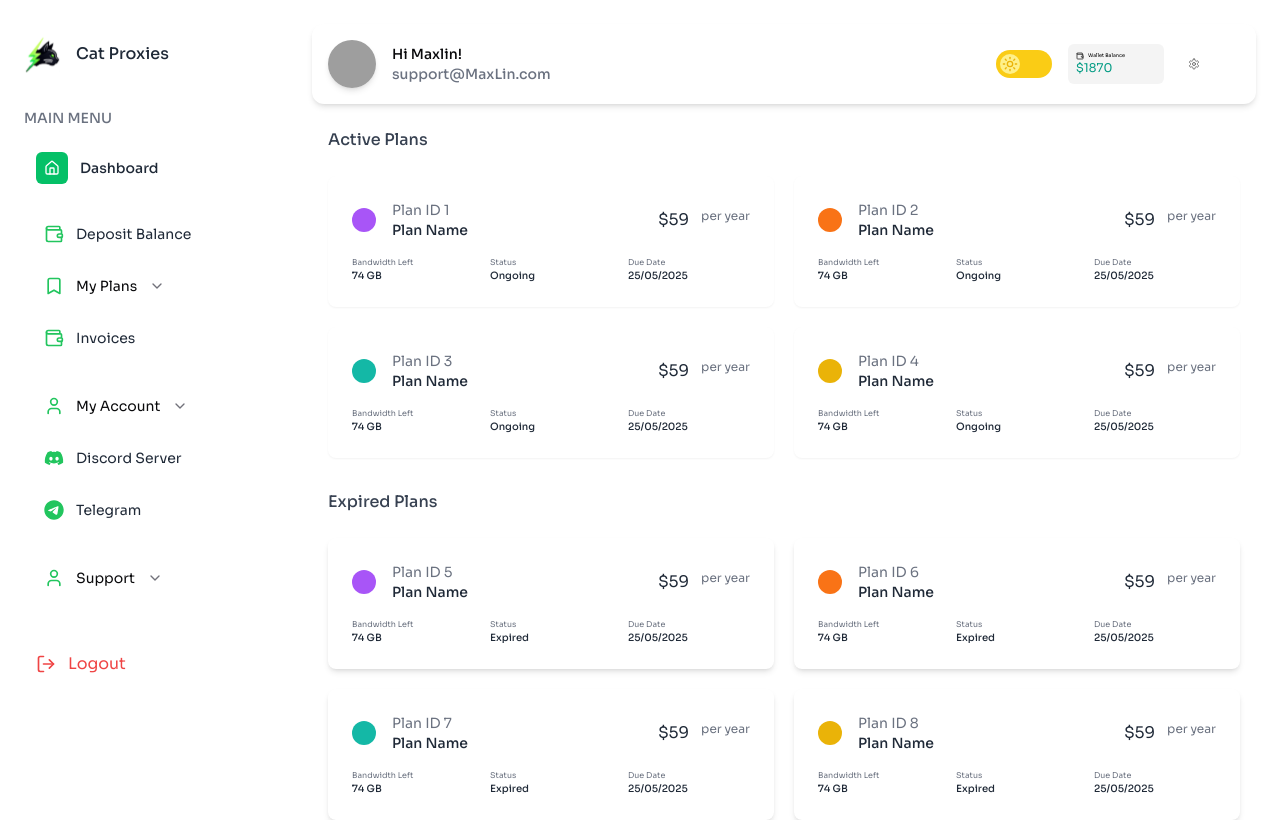
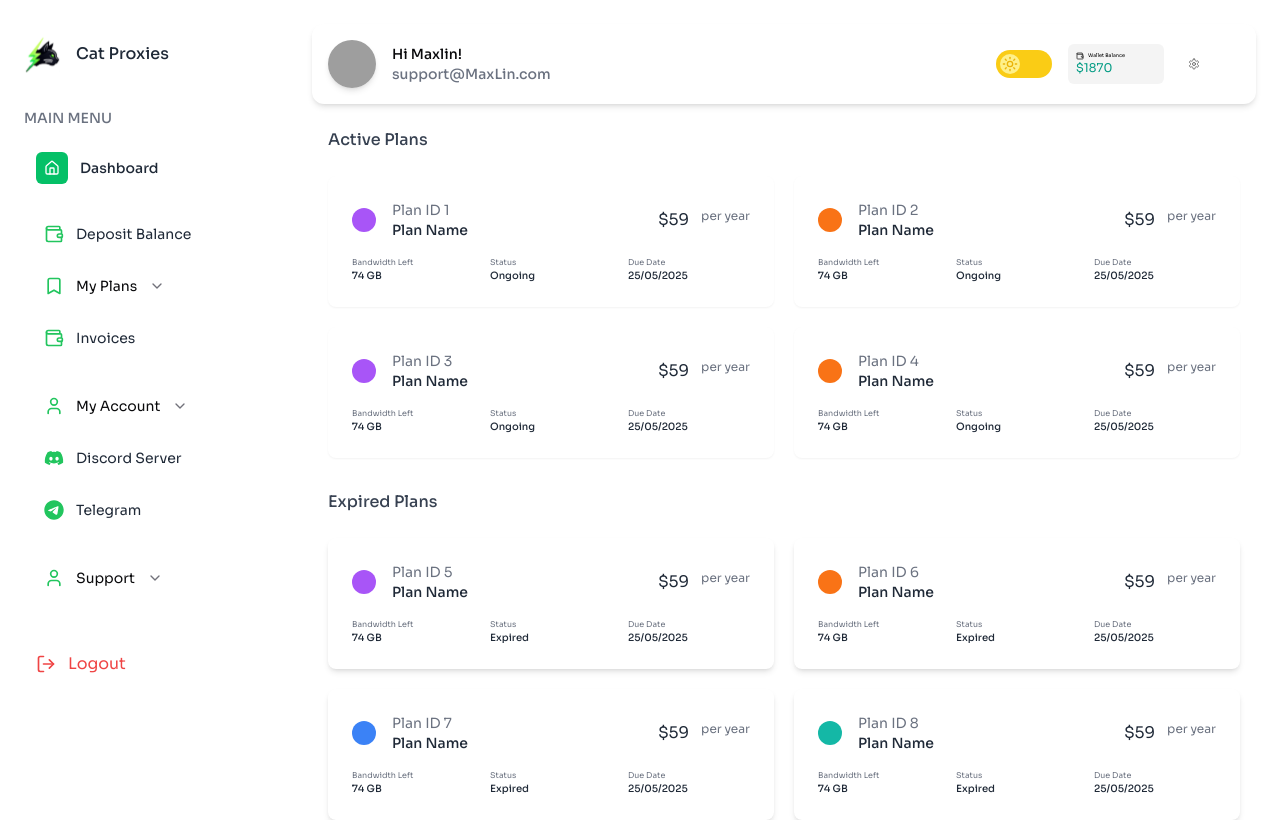
Before and after one commit to myselfabhi/Cat_Proxies, a Next.js app: page /dashboard/my-plans/active-plans in a window 1280 px wide. Built offline with nearby package versions, Linux system fonts and the light colour scheme; grey boxes are pictures that could not be loaded.

Commit message:
fix: active plans colour schema dashboard as per figma

```diff
--- a/src/components/dashboard/plans/Active-Plan.tsx
+++ b/src/components/dashboard/plans/Active-Plan.tsx
@@ -30,7 +30,7 @@ const plansData = {
       status: "Ongoing",
       price: "$59",
       dueDate: "25/05/2025",
-      color: "bg-teal-500",
+      color: "bg-purple-500",
       link: "/dashboard/activeplan/3",
     },
     {
@@ -40,7 +40,7 @@ const plansData = {
       status: "Ongoing",
       price: "$59",
       dueDate: "25/05/2025",
-      color: "bg-yellow-500",
+      color: "bg-orange-500",
       link: "/dashboard/activeplan/4",
     },
   ],
@@ -72,7 +72,7 @@ const plansData = {
       status: "Expired",
       price: "$59",
       dueDate: "25/05/2025",
-      color: "bg-teal-500",
+      color: "bg-blue-500",
       link: "/dashboard/activeplan/7",
     },
     {
@@ -82,7 +82,7 @@ const plansData = {
       status: "Expired",
       price: "$59",
       dueDate: "25/05/2025",
-      color: "bg-yellow-500",
+      color: "bg-teal-500",
       link: "/dashboard/activeplan/8",
     },
   ],
```
